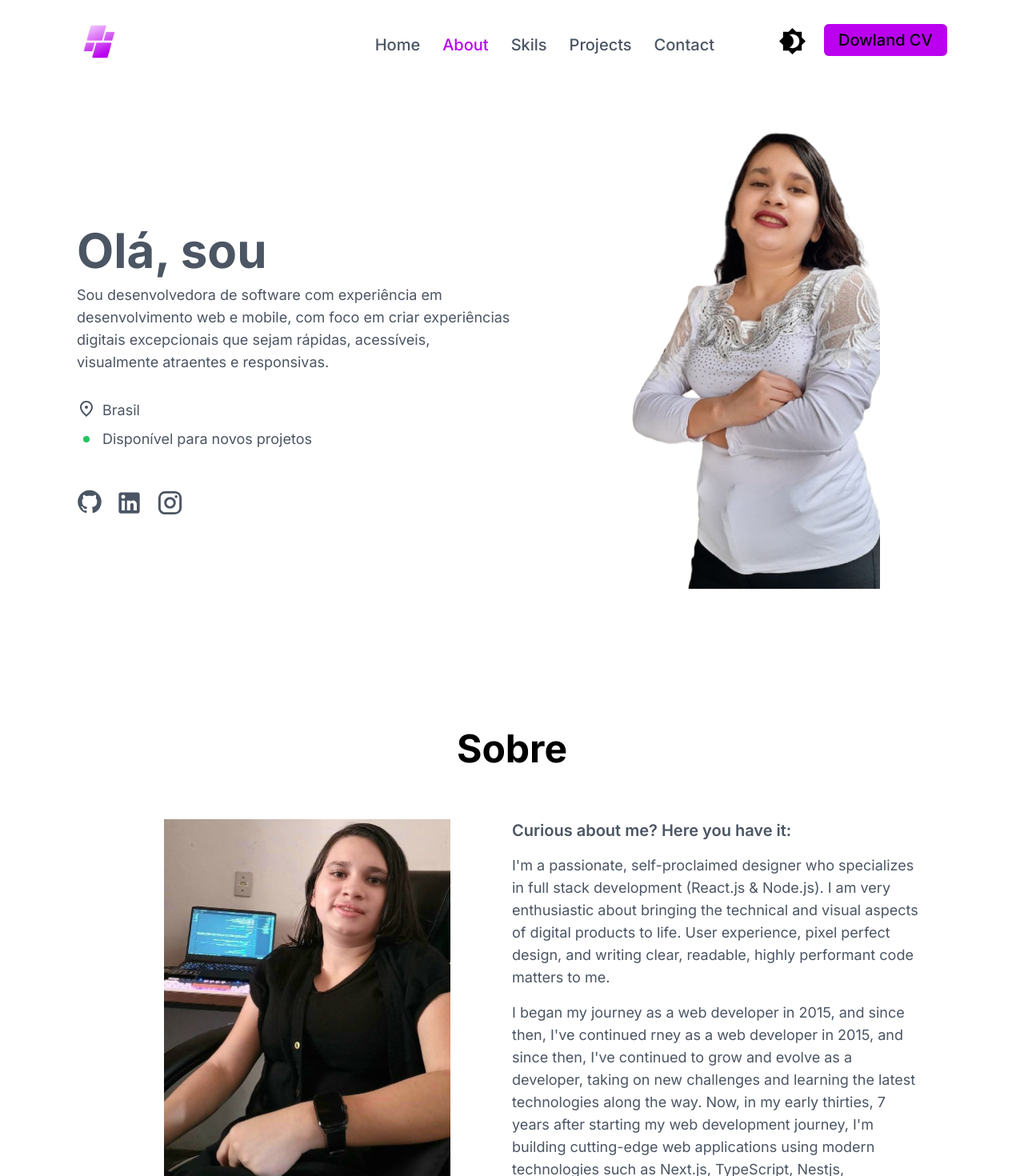
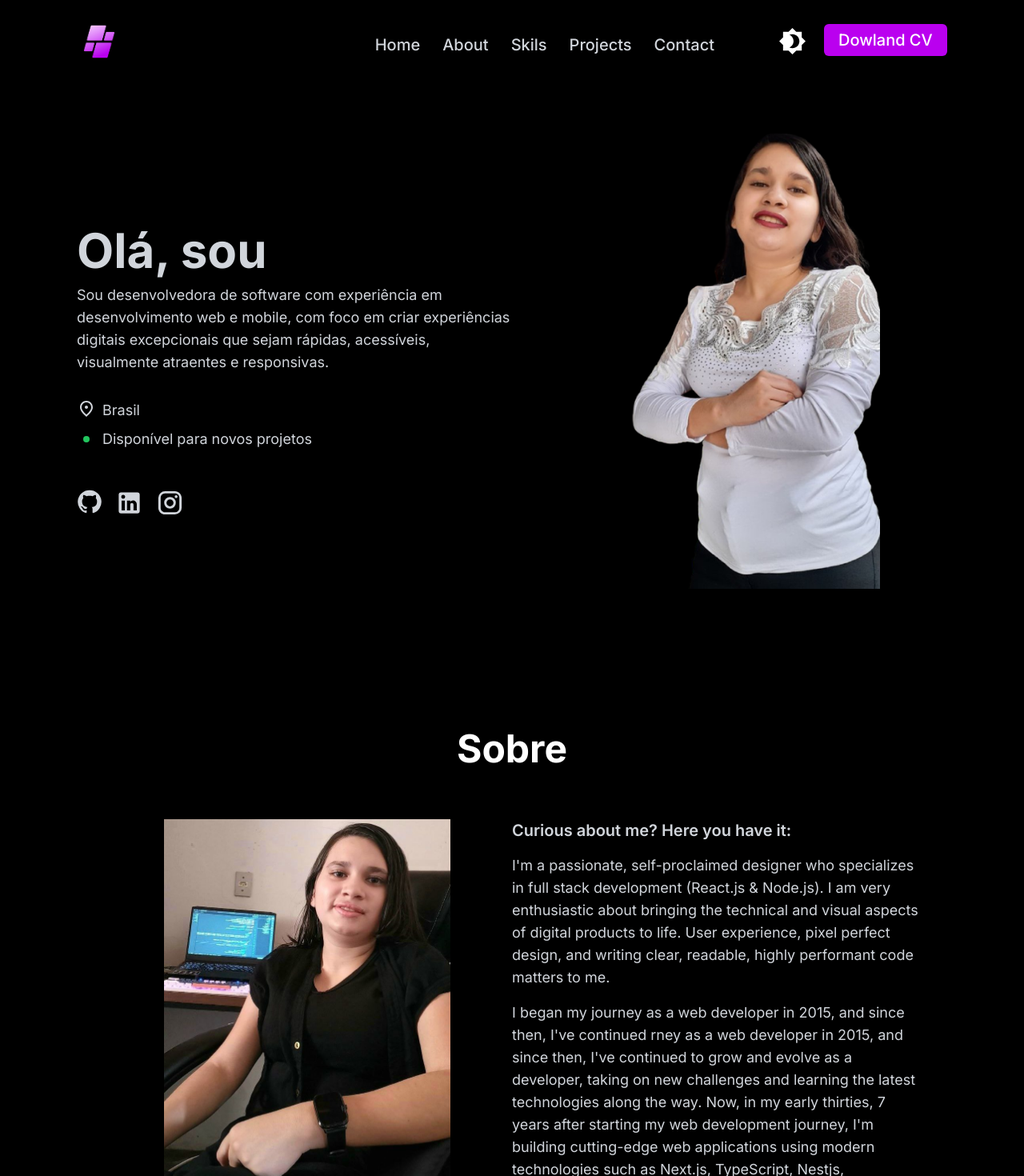
Before and after one commit to liviaaraujo-dev/livia-araujo, a React (Vite) app: page / in a window 1280 px wide. Shown: the top 1470 px of the page at 80% size. Built offline with nearby package versions, Linux system fonts and the light colour scheme.

Commit message:
home completed

```diff
--- a/src/App.tsx
+++ b/src/App.tsx
@@ -9,7 +9,7 @@ import Projects from "./components/Projects";
 
 function App() {
 
-  const [darkToggle] = React.useState(false)
+  const [darkToggle] = React.useState(true)
 
   return (
     <div className={darkToggle ? 'dark' : 'light'} >
--- a/src/components/About.tsx
+++ b/src/components/About.tsx
@@ -3,7 +3,7 @@ import foto2 from "../assets/imgs/foto12.jpeg";
 
 export function About() {
     return (
-        <section className="flex flex-col justify-center items-center pb-36 bg-white dark:bg-black text-[#4B5563] dark:text-[#D1D5DB]">
+        <section id="about" className="flex flex-col justify-center items-center pb-36 bg-white dark:bg-black text-[#4B5563] dark:text-[#D1D5DB]">
             <h2 className="text-3xl text-center lg:text-5xl font-bold text-black dark:text-white lg:text-start mt-8">Sobre</h2>
             <div className="w-[80%] lg:flex lg:flex-row lg:items-start lg:justify-end lg:mt-8">
 
--- a/src/components/Contact.tsx
+++ b/src/components/Contact.tsx
@@ -1,7 +1,7 @@
 
 export default function Contact(){
     return(
-        <div className="flex flex-col justify-center items-center pb-16 bg-white dark:bg-black text-[#4B5563] dark:text-[#D1D5DB]">
+        <div id="contact" className="flex flex-col justify-center items-center pb-16 bg-white dark:bg-black text-[#4B5563] dark:text-[#D1D5DB]">
             <h2 className="text-3xl text-center lg:text-5xl font-bold text-black dark:text-white lg:text-start mt-8">
         Contato
       </h2>
--- a/src/components/Header.tsx
+++ b/src/components/Header.tsx
@@ -53,23 +53,23 @@ export function Header() {
           <nav className={openMenu ? "w-4/5 sm:w-[88%] " : "hidden lg:flex"}>
             <ul className="flex flex-col gap-4 mt-12 items-start font-medium text-xl text-[#4B5563] dark:text-[#D1D5DB] lg:flex-row lg:gap-7 lg:mt-4">
               <li>
-                <a href="">
+                <a href="#home">
                   Home
                 </a>
               </li>
               <li>
-                <a href="" className="text-[#BA00EF]">
+                <a href="#about" className="">
                   About
                 </a>
               </li>
               <li>
-                <a href="">Skils</a>
+                <a href="#skills">Skils</a>
               </li>
               <li>
-                <a href="">Projects</a>
+                <a href="#projects">Projects</a>
               </li>
               <li>
-                <a href="">Contact</a>
+                <a href="#contact">Contact</a>
               </li>
             </ul>
           </nav>
--- a/src/components/Home.tsx
+++ b/src/components/Home.tsx
@@ -8,8 +8,7 @@ import InstagramIcon from '@mui/icons-material/Instagram';
 export function Home() {
     return (
         <section
-            className="pt-28 lg:pt-40 flex flex-col-reverse items-center justify-center text-lg font-sans bg-white pb-36 dark:bg-black text-[#4B5563] dark:text-[#D1D5DB] lg:flex-row lg:justify-start lg:px-24"
-        >
+            id="home" className=" pt-28 lg:pt-40 flex flex-col-reverse items-center justify-center text-lg font-sans bg-white pb-36 dark:bg-black text-[#4B5563] dark:text-[#D1D5DB] lg:flex-row lg:justify-start lg:px-24">
             <div className='w-4/5 lg:w-2/4'>
                 <h2 className="text-4xl lg:text-6xl font-bold lg:text-start mt-8">
                     Olá, sou
@@ -34,22 +33,20 @@ export function Home() {
                 </div>
 
                 <div className="flex gap-4 mt-12">
-                    <a href="https://github.com/liviaaraujo-dev">
+                    <a href="https://github.com/liviaaraujo-dev" target="_blank">
                         <GitHubIcon style={{ fontSize: 32 }} />
                     </a>
-                    <a href="">
+                    <a href="https://www.linkedin.com/in/liviaaraujodev" target="_blank">
                         <LinkedInIcon style={{ fontSize: 35 }} />
-
                     </a>
-                    <a href="https://instagram.com/liviaaraujo._?igshid=OGQ5ZDc2ODk2ZA==">
+                    <a href="https://instagram.com/liviaaraujo._" target="_blank">
                         <InstagramIcon style={{ fontSize: 35 }} />
-
                     </a>
                 </div>
             </div>
 
             <div className='flex items-center justify-center lg:w-[40%]  lg:ml-20'>
-                <img src={foto1} alt="" className="h-[26rem] lg:h-[36rem]" />
+                <img src={foto1} alt="Foto Lívia Araujo" className="h-[26rem] lg:h-[36rem]" />
             </div>
         </section>
     );
--- a/src/components/Projects.tsx
+++ b/src/components/Projects.tsx
@@ -10,6 +10,7 @@ interface WebApp {
   title: string;
   github: string;
   view: string;
+  description: string;
 }
 
 interface MobileApp {
@@ -19,40 +20,48 @@ interface MobileApp {
   view: string;
 }
 
-var webApps : WebApp[]  = [
+const webApps : WebApp[]  = [
   {
     image: img,
     title: "WebSite IndeCor",
     github: "https://github.com/liviaaraujo-dev/InDecor",
     view: "https://liviaaraujo-dev.github.io/InDecor/",
+    description: "Uma landing page do evento InDecor, focado em design de interiores. Techs: html, css e javascript"
   },
   {
     image: listaR,
     title: "Todo List React",
     github: "https://github.com/liviaaraujo-dev/todo-list",
     view: "https://todo-list-liviaaraujo.netlify.app/",
+    description: "Uma lista de tarefas. Techs: TypeScript, React JS, Styled Components, Firebase/Realtime Database"
+
   },
   {
     image: flix,
     title: "Flix React Js",
     github: "https://github.com/liviaaraujo-dev/flix",
     view: "https://flix-liviaaraujo.netlify.app/",
+    description: "Uma landing page do evento InDecor, focado em design de interiores."
+
   },
   {
     image: devfinance,
     title: "Dev Finance - Controle financeiro",
     github: "https://github.com/liviaaraujo-dev/InDecor",
     view: "https://liviaaraujo-dev.github.io/InDecor/",
+    description: "Uma landing page do evento InDecor, focado em design de interiores."
+
   },
   {
     image: cssZen,
     title: "Css Zen Garden - Tema Stranger Things",
     github: "https://github.com/liviaaraujo-dev/css-zen-garden/",
     view: "https://liviaaraujo-dev.github.io/css-zen-garden/",
+    description: "Uma landing page do evento InDecor, focado em design de interiores."
   },
 ];
 
-var mobileApps : MobileApp[] = [
+const mobileApps : MobileApp[] = [
   {
     image: img,
     title: "WebSite IndeCor",
@@ -72,7 +81,7 @@ export default function Projects() {
   const [mobileSelect, setMobileSelect] = useState(false);
 
   return (
-    <section className="pl-8 pt-24 xl:pl-24 bg-white dark:bg-black text-[#4B5563] dark:text-[#D1D5DB] flex items-center flex-col">
+    <section id="projects" className="pl-8 pt-24 xl:pl-24 font-sans bg-white dark:bg-black text-[#4B5563] dark:text-[#D1D5DB] flex items-center flex-col">
       <h2 className="text-3xl text-center lg:text-5xl font-bold text-black dark:text-white lg:text-start mt-8">
         Projetos
       </h2>
@@ -81,8 +90,8 @@ export default function Projects() {
         <button
           className={
             webSelect
-              ? "bg-[#27033d] text-black dark:text-white pl-4 pr-4 pt-1 pb-1 rounded-xl text-lg"
-              : "text-white"
+              ? "bg-[#F4CCFB] dark:bg-[#27033d] text-black dark:text-white pl-4 pr-4 pt-1 pb-1 rounded-xl text-lg"
+              : "text-black dark:text-white"
           }
           onClick={() => {
             setWebSelect(true);
@@ -94,8 +103,8 @@ export default function Projects() {
         <button
           className={
             mobileSelect
-              ? "bg-[#27033d] text-black dark:text-white pl-4 pr-4 pt-1 pb-1 rounded-xl text-lg"
-              : "text-white"
+              ? "bg-[#F4CCFB] dark:bg-[#27033d] text-black dark:text-white pl-4 pr-4 pt-1 pb-1 rounded-xl text-lg"
+              : "text-black bg:text-white"
           }
           onClick={() => {
             setWebSelect(false);
@@ -109,23 +118,21 @@ export default function Projects() {
       {webSelect == true ? (
         <div className="flex flex-col gap-12 mt-6 xl:flex-row xl:flex-wrap">
           {webApps.map((project) => (
-            <div className="w-[90%] sm:w-[20%] py-4 bg-[#27033d] flex flex-col rounded-xl px-4">
+            <div className="w-[90%] sm:w-[20%] py-4 bg-[#F4CCFB] dark:bg-[#27033d] flex flex-col rounded-xl px-4">
               <img
                 src={project.image}
                 alt=""
-                className="w-[100%] h-[40%] xl:h-[90%]
-                               "
+                className="w-[100%] h-[40%] xl:h-[90%]       "
               />
-              <h4 className="text-xl font-bold mb-1 mt-2 text-black dark:text-white">{project.title}</h4>
+              <h4 className="text-base font-bold mb-1 mt-2 text-black dark:text-white">{project.title}</h4>
               <p className="mb-4">
-                Lorem ipsum dolor sit amet consectetur adipisicing elit.
-                Asperiores exercitationem optio iusto id nulla, eos ullam veniam
+                {project.description}
               </p>
               <div className="flex justify-start gap-6">
                 <a
                   href={project.view}
                   target="_blank"
-                  className="bg-[#BA00EF]  w-24 text-sm py-2 text-center flex items-center justify-center font-medium rounded cursor-pointer"
+                  className="bg-[#BA00EF] text-white dark:text-black w-24 text-sm py-2 text-center flex items-center justify-center font-medium rounded cursor-pointer"
                 >
                   Link
                 </a>
--- a/src/components/Skills.tsx
+++ b/src/components/Skills.tsx
@@ -110,7 +110,7 @@ export function Skills() {
   ];
 
   return (
-    <section className="flex flex-col items-center pb-48 bg-white dark:bg-black text-[#4B5563] dark:text-[#D1D5DB] ">
+    <section id="skills" className="flex flex-col items-center pb-48 bg-white dark:bg-black text-[#4B5563] dark:text-[#D1D5DB] ">
       <h2 className="text-3xl text-center lg:text-5xl font-bold text-black dark:text-white lg:text-start mt-8">
         Skills
       </h2>
```
